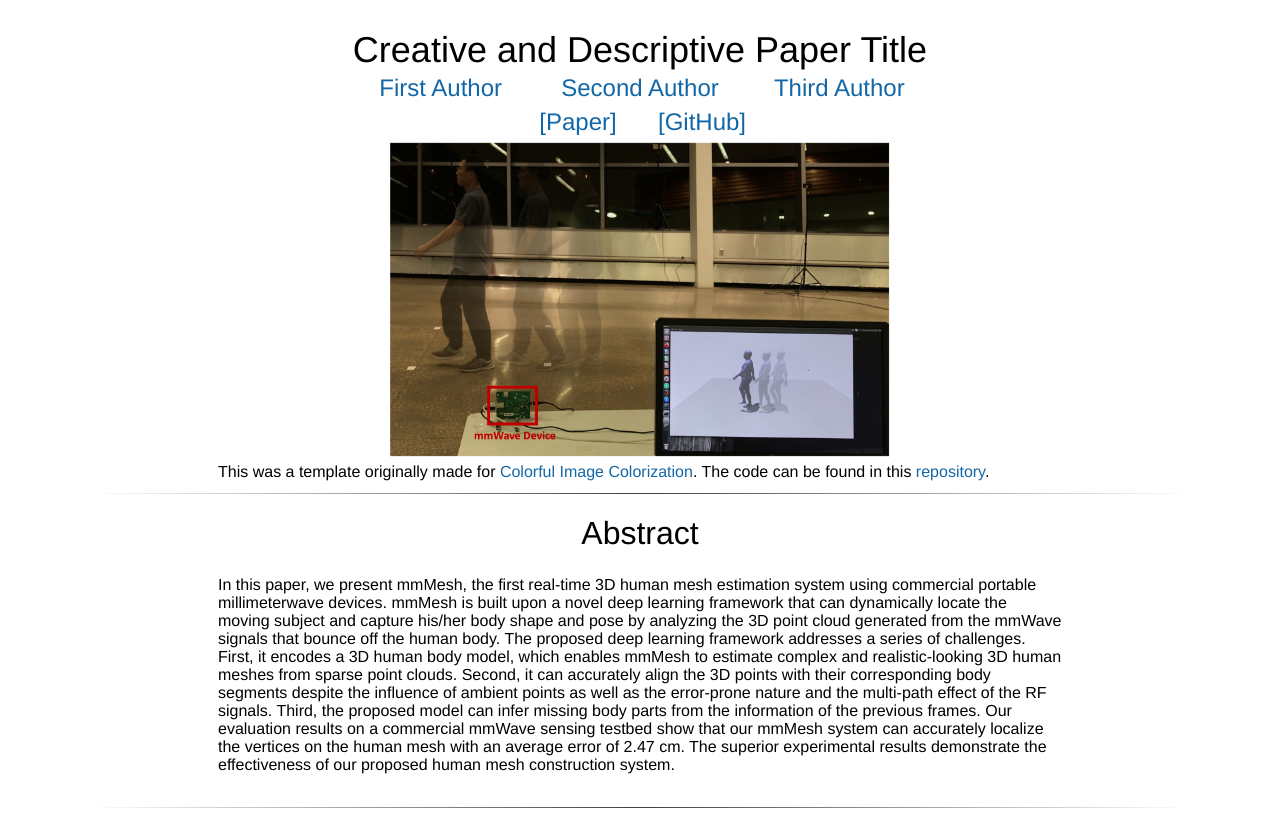
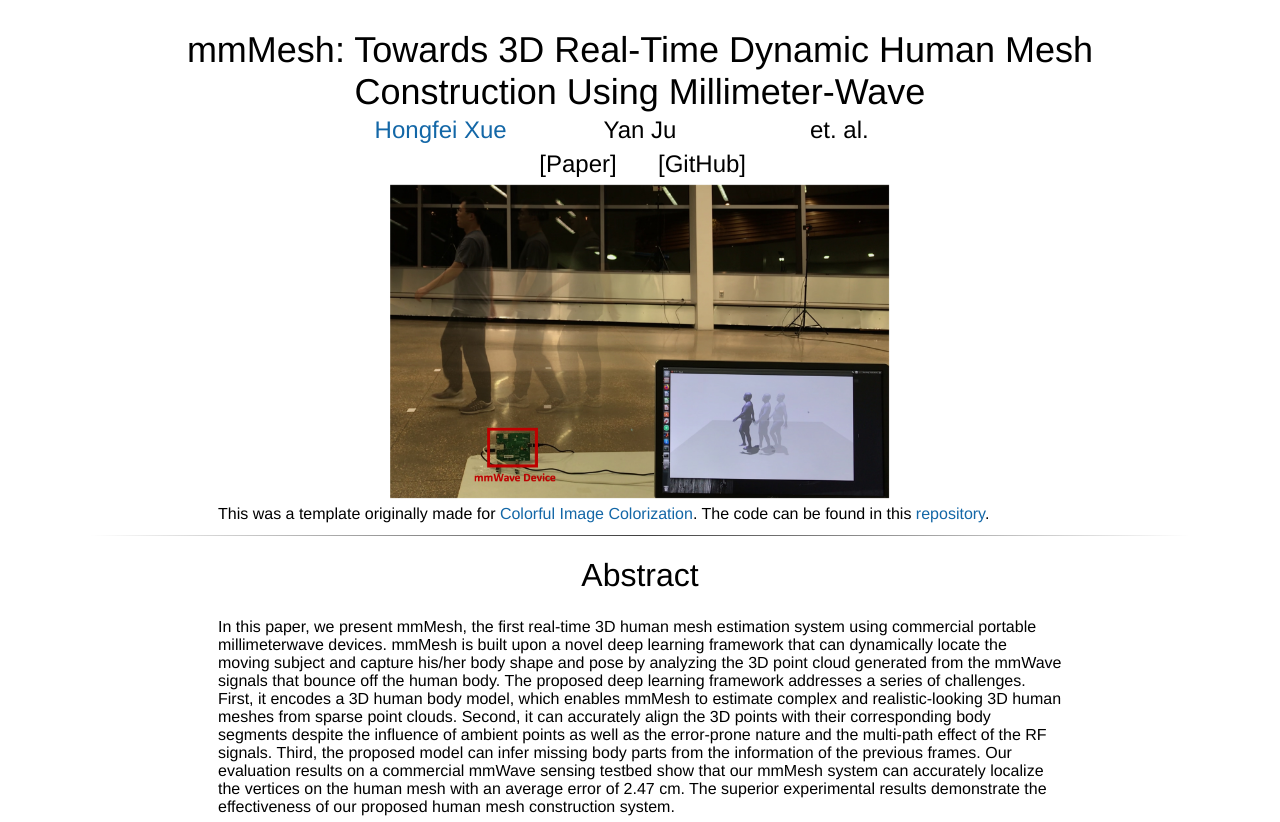
Before and after one commit to HavocFiXer/mmMesh, a plain HTML site: page index.html in a window 1280 px wide. Shown: the top 822 px of the page. Drawn offline with Linux system fonts and the light colour scheme; a script that the page names is missing.

Commit message:
draft version

```diff
--- a/index.html
+++ b/index.html
@@ -138,23 +138,23 @@
 <body>
 	<br>
 	<center>
-		<span style="font-size:36px">Creative and Descriptive Paper Title</span>
+		<span style="font-size:36px">mmMesh: Towards 3D Real-Time Dynamic Human Mesh Construction Using Millimeter-Wave</span>
 		<table align=center width=600px>
 			<table align=center width=600px>
 				<tr>
 					<td align=center width=100px>
 						<center>
-							<span style="font-size:24px"><a href="https://en.wikipedia.org/wiki/James_J._Gibson">First Author</a></span>
+							<span style="font-size:24px"><a href="http://havocfixer.github.io/">Hongfei Xue</a></span>
 						</center>
 					</td>
 					<td align=center width=100px>
 						<center>
-							<span style="font-size:24px"><a href="https://en.wikipedia.org/wiki/James_J._Gibson">Second Author</a></span>
+							<span style="font-size:24px">Yan Ju</span>
 						</center>
 					</td>
 					<td align=center width=100px>
 						<center>
-							<span style="font-size:24px"><a href="https://en.wikipedia.org/wiki/James_J._Gibson">Third Author</a></span>
+							<span style="font-size:24px">et. al.</span>
 						</center>
 					</td>
 				</tr>
@@ -163,12 +163,12 @@
 				<tr>
 					<td align=center width=120px>
 						<center>
-							<span style="font-size:24px"><a href=''>[Paper]</a></span>
+							<span style="font-size:24px">[Paper]</span>
 						</center>
 					</td>
 					<td align=center width=120px>
 						<center>
-							<span style="font-size:24px"><a href='https://github.com/richzhang/webpage-template'>[GitHub]</a></span><br>
+							<span style="font-size:24px">[GitHub]</span><br>
 						</center>
 					</td>
 				</tr>
@@ -262,6 +262,8 @@
 		</span>
 	</table>
 	<br>
+
+    <!--
 	<hr>
 	<table align=center width=450px>
 		<center><h1>Paper and Supplementary Material</h1></center>
@@ -271,7 +273,9 @@
 				<b>Creative and Descriptive Paper Title.</b><br>
 				In Conference, 20XX.<br>
 				(hosted on <a href="">ArXiv</a>)<br>
+    -->
 				<!-- (<a href="./resources/camera-ready.pdf">camera ready</a>)<br> -->
+    <!--
 				<span style="font-size:4pt"><a href=""><br></a>
 				</span>
 			</td>
@@ -286,6 +290,7 @@
 			</center></td>
 		</tr>
 	</table>
+    -->
 
 	<hr>
 	<br>
```
